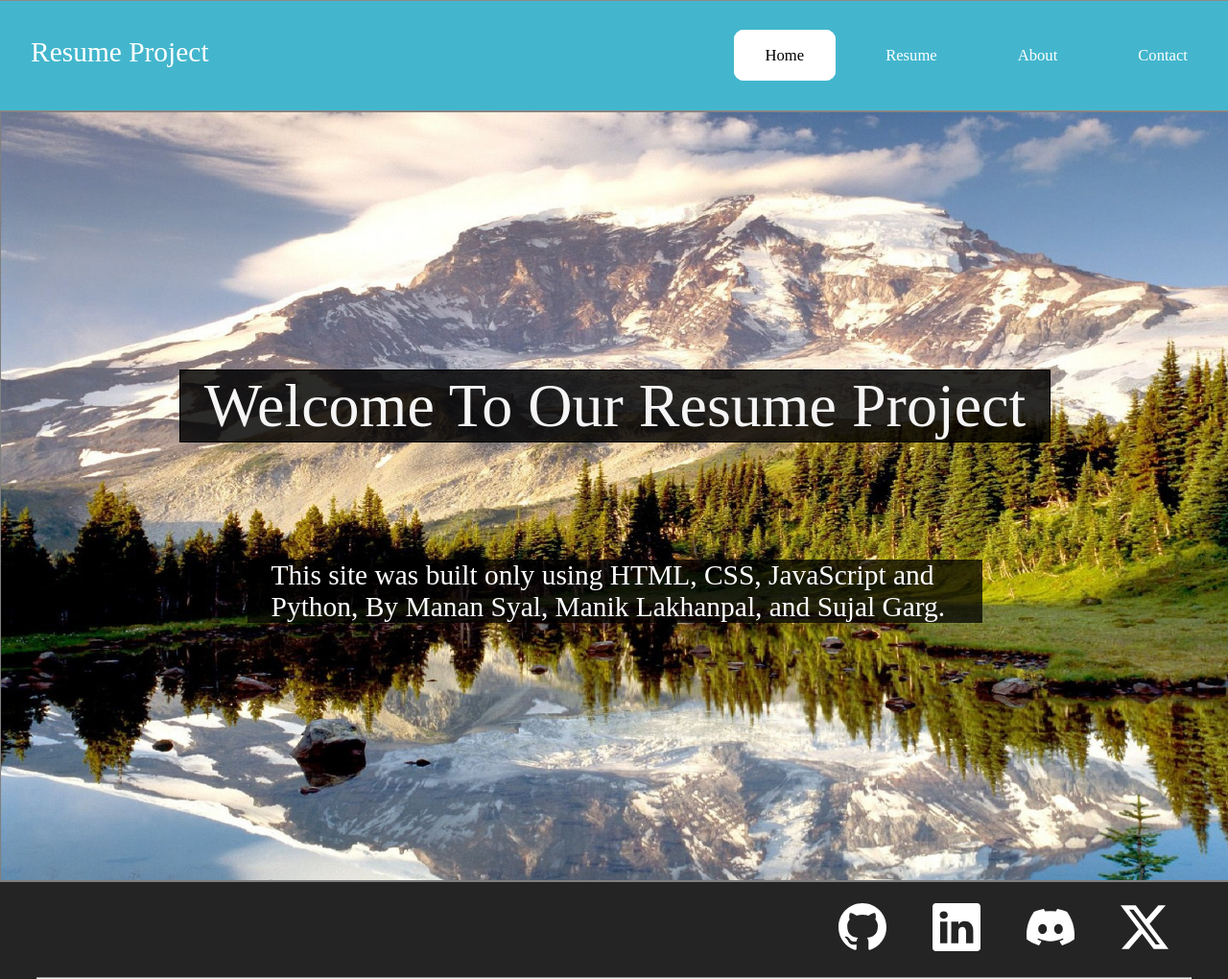
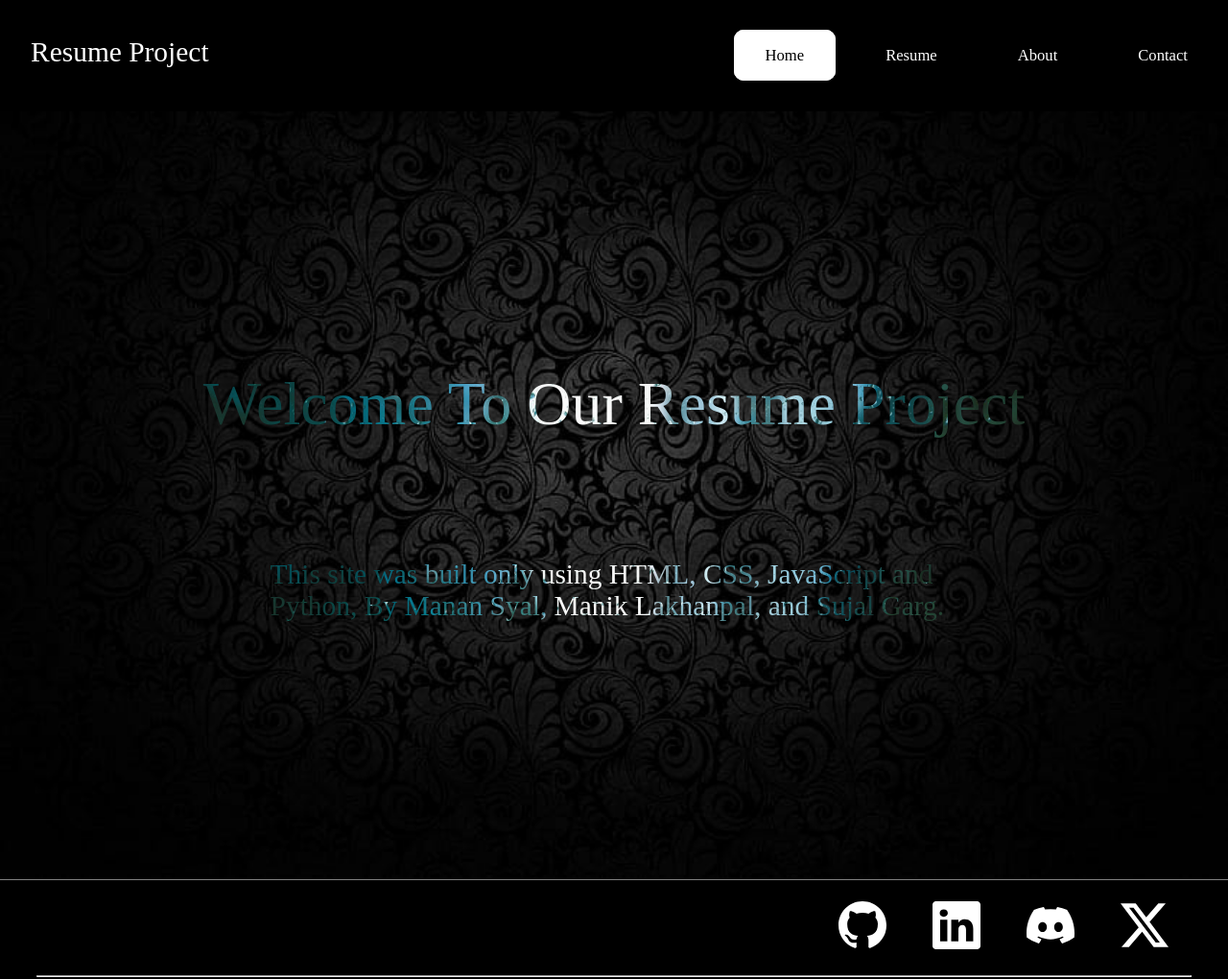
Before and after one commit to ManikLakhanpal/Personal-Resume-Page-Generator, a Flask app: page / in a window 1280 px wide. Shown: the whole page at 96% size. Run offline with Flask 3, Linux system fonts and the light colour scheme.

Commit message:
updates made by sujal

```diff
--- a/static/main.css
+++ b/static/main.css
@@ -36,9 +36,9 @@ body {
 nav {
     margin-top: 0;
     padding: 1.3rem 0rem;
-    border-top: 1px solid rgb(139, 138, 138);
-    border-bottom: 1px solid rgb(139, 138, 138);
-    background-color: #43b6cd;
+    border-top: 1px solid black;
+    border-bottom: 1px solid black;
+    background-color: black;
 }
 
 .w16 {
@@ -96,7 +96,7 @@ li {
     background-size: cover;
     background-repeat: no-repeat;
     align-items: center;
-    border: 1px solid grey;
+
 }
 
 .parent {
@@ -110,12 +110,16 @@ li {
 }
 
 .displaytxt {
-    border: 1px solid black;
+
     padding: 0px 25px;
     background-color: rgba(0, 0, 0, 0.83);
     margin-bottom: 33px;
     color: whitesmoke;
     font-size: 5vw;
+    background-size: cover;
+    background-clip: text;
+    -webkit-background-clip: text;
+    color: transparent;
 }
 
 .subtitle {
@@ -127,11 +131,15 @@ li {
     margin-top: 3px;
     background-color: rgba(0, 0, 0, 0.74); /* Add a semi-transparent background */
     padding: 0 25px; /* Add padding for better visibility */
+    background-size: cover;
+    background-clip: text;
+    -webkit-background-clip: text;
+    color: transparent;
 }
 
 .footer {
-    background-color: rgb(37, 36, 36);
-    border-top: 1px solid grey;
+    background-color: black;
+    border-top: 1px solid gray;
 }
 
 .socials {
--- a/templates/bottom.html
+++ b/templates/bottom.html
@@ -33,5 +33,5 @@
             </a>
         </li>
     </ul>
-    <hr style="color: white; margin: 0 3%;" >
+    <hr style="color: black; margin: 0 3%;" >
 </footer>
--- a/templates/home.html
+++ b/templates/home.html
@@ -2,12 +2,12 @@
 {% block title %} Home {% endblock %}
 
 {% block content %}
-<div class="display" style="background-image: url('../static/images/home.jpeg');">
+<div class="display" style="background-image: url('../static/images/desktop-wallpaper-black-backgrounds-black-website-background.jpg');">
     <div class="parent">
-        <div class="displaytxt">
-            Welcome To Our Resume Project
+        <div class="displaytxt" style="background-image: url('../static/images/pic3.jpg');">
+         Welcome To Our Resume Project
         </div>
-        <div class="subtitle">
+        <div class="subtitle" style="background-image: url('../static/images/pic3.jpg');">
             This site was built only using HTML, CSS, JavaScript and Python, By Manan Syal, Manik Lakhanpal, and Sujal Garg.
         </div>
     </div>
```
Also changed, not shown: static/home.jpeg (renamed from static/images/home.jpeg), static/images/Untitled.png (added), static/images/aa.avif (added), static/images/desktop-wallpaper-black-backgrounds-black-website-background.jpg (added), static/images/forest-landscape_71767-127.avif (added), static/images/images (1).jpg (added), static/images/images.jpg (added), static/images/pic.jpg (added), static/images/pic2.jpg (added), static/images/pic3.jpg (added), static/images/picc.jpg (added), static/images/s.jpg (added).
